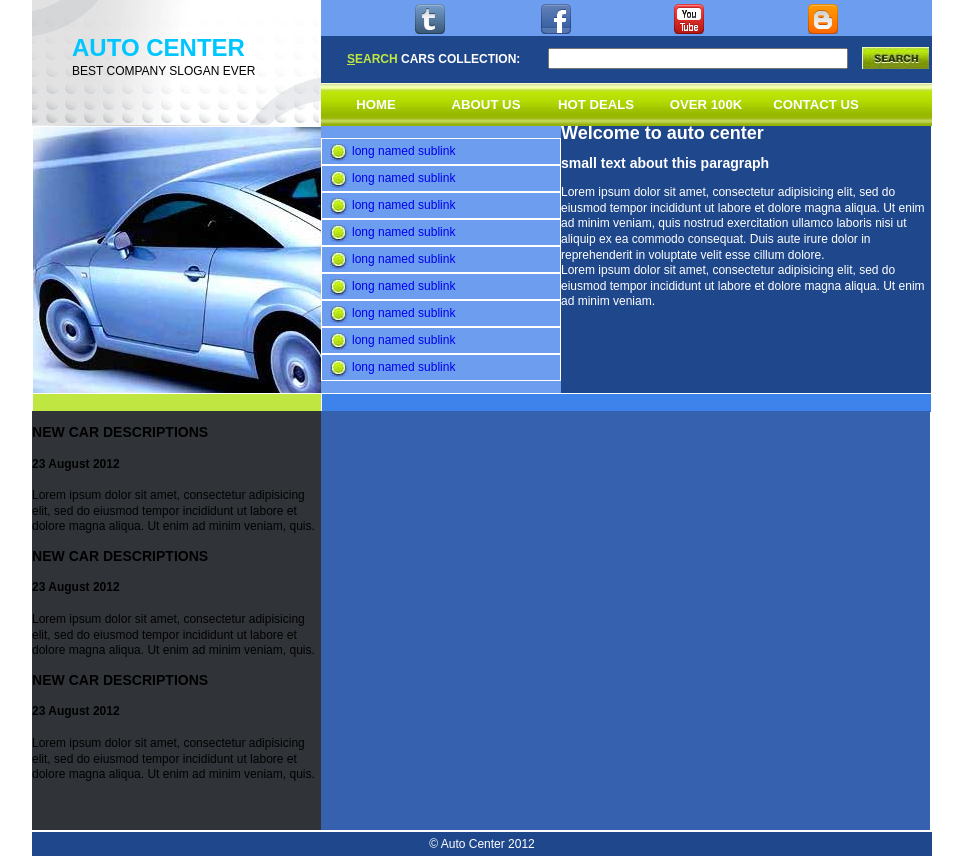
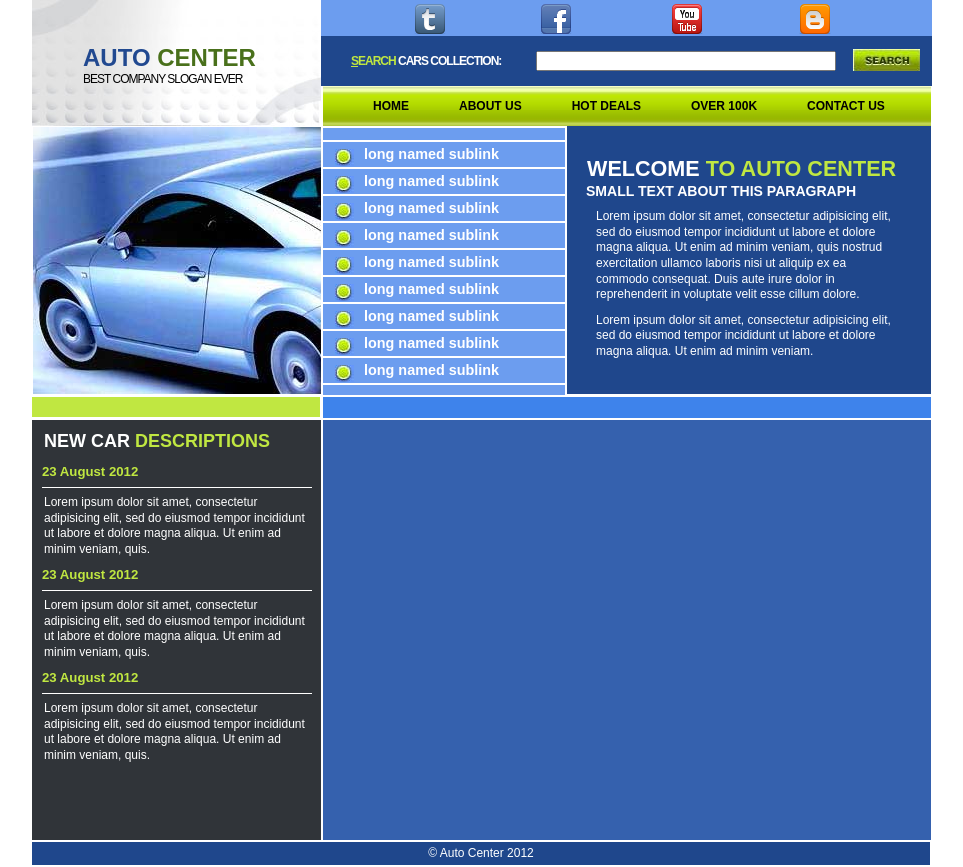
Before and after one commit to antonio-monge/websites, a plain HTML site: page projects/cmrockwell-final/index.html in a window 1280 px wide. Shown: the whole page, without its empty margins (158-1121 px from the left). Drawn offline with Linux system fonts and the light colour scheme.

Commit message:
added final

```diff
--- a/projects/cmrockwell-final/css/main.css
+++ b/projects/cmrockwell-final/css/main.css
@@ -6,52 +6,66 @@ a{text-decoration:none;}
 
 /* wrapper */
 #wrapper{position: relative; margin: 0 auto; width: 900px; background-color: #FFF; }
+#over {position: absolute; top: 0; left: 0; opacity: 0.5; width: 900px; z-index: 10; visibility: hidden; }
 
 /* header background: #fff url(image.gif) no-repeat top left*/
 #header{ height: 126px; text-transform:uppercase; position: relative; }
 #logo_div { height: 126px; width: 289px; background: #fff url('../images/upper-white.jpg') no-repeat top left; position:absolute; left:0; top:0; }
 #header-right {position:absolute; top:0; right:0; width: 611px; }
-#logo_div h1 { color:#00C6FF; margin: 40px 40px 8px 40px; font-size: 2em;}
-#logo_div h1 span { color:#00C6FF; }
-#logo_div p { margin-left: 40px; }
+#logo_div h1 { color: #214990; margin: 50px 40px 6px 51px; font-size: 2em;}
+#logo_div h1 span { color: #49701B; }
+#logo_div p { margin-left: 51px;  letter-spacing: -1px;}
 #social-links { height: 36px; background-color: #6C9DEf; position: relative; background-repeat: no-repeat; }
 .icon {background-image: url('../images/iconpack.png'); height: 34px; width: 34px; position:absolute; border: none; }
 #twitter {background-position: -341px -172px; left: 92px}
 #facebook {background-position: -501px -13px; left: 218px;}
-#youtube {background-position: -182px -115px; left: 352px;}
-#blogger {background-position: -11px -62px; left: 486px; }
+#youtube {background-position: -182px -115px; left: 350px;}
+#blogger {background-position: -11px -62px; left: 478px; }
 
-#search {height: 47px; background-color: #1F478C; line-height: 47px; padding-left: 26px; }
+#search {height: 50px; background-color: #1F478C; line-height: 50px; padding-left: 30px; letter-spacing: -1px; }
 .underline {text-decoration:underline; }
 .white {color: white; }
-#search label {color: #C0E741; margin-right: 24px; font-weight: bold; }
-#search input.text {width: 292px; margin-top: 12px;}
+#search label {color: #C0E741; margin-right: 32px; font-weight: bold; vertical-align: top;}
+#search input.text {width: 292px; margin-top: 12px; padding-top: 0;}
 #search input#searchBtn { background: #fff url('../images/search.jpg') no-repeat top left; width: 69px; height: 24px;
-							border: solid #1F478C 1px; background-position: 0px 0px; padding-top: 2px; margin-left: 10px}
+							border: solid #1F478C 1px; background-position: 0px 0px; padding-top: 2px; margin-left: 14px}
 
-#nav{  background: #fff url('../images/nav2.jpg') repeat-x top left; text-align: center; border: none; overflow: auto;}
+#nav{  background: #fff url('../images/nav2.jpg') repeat-x top left; text-align: center; border: none; overflow: hidden;
+		 width: 608px; margin-left: 2px; }
 #nav li{float:left; list-style:none;}
-#nav li a, #nav li span {font-size:1.1em; line-height: 43px; color: #fff; width: 110px; display:block; font-weight: bold;}
+#nav li a, #nav li span {font-size:1.0em; line-height: 41px; margin-left: 50px; color: #000; display:block; font-weight: bold;}
 #nav li a:hover{text-decoration:underline; }
 
 
-#content { height: 706px; }
+#content { height: 713px; }
 #middle { height: 267px; width: 289px; position: relative; }
 #middle #car { height: 267px; width: 289px;  background: #fff url('../images/car.jpg') no-repeat top left; border: solid white 1px;}
-#middle #sublinks {  height: 267px; width: 240px; position:absolute; top:0; left: 289px; background-color: #6C9DEf; }
-#sublinks ul { position: absolute; top: 12px; width: 100%; }
-#sublinks li { 	border: solid white 1px; background-image: url('../images/dot1.jpg');
-				background-repeat:no-repeat; background-position: 8px 5px; padding-left: 30px;
-				list-style-position: inside; list-style: none; height: 25px; line-height: 25px; }
-#middle #welcome {  height: 267px; width: 370px; position:absolute; top:0; left: 529px; background-color: #1F478C; color: #fff; }
+#middle #sublinks {  height: 267px; width: 242px; position:absolute; top:0; left: 289px; background-color: #6C9DEf;
+						border: solid white 2px; }
+#sublinks ul { position: absolute; top: 12px; width: 100%; border-bottom: solid white 2px;}
+#sublinks li { 	border-top: solid white 2px;
+				background-image: url('../images/dot1.jpg');
+				background-repeat:no-repeat; background-position: 12px 7px; padding-left: 41px;
+				list-style-position: inside; list-style: none; height: 25px; line-height: 25px; font-size: 1.2em; }
+#sublinks a { color: #fff; font-weight: bold; }
+#middle #welcome {  height: 268px; width: 364px; position:absolute; top:0; left: 535px; background-color: #1F478C; color: #fff; }
+#welcome h2 { font-weight: bold; margin: 35px 0 0 20px;  text-transform:uppercase; text-transform: uppercase; font-size: 1.8em; }
+#welcome h2 span { color: #C0E741;  }
+#welcome h3 { text-transform: uppercase; margin: 7px 0 0 19px; }
+#welcome p { margin: 10px 29px;  }
 
 #lower {position: relative; }
-#left_barrier { position: absolute; left: 0; top:0; width: 289px; border: solid white 1px; background-color: #C0E741; height: 18px; }
-#right_barrier { position: absolute; left: 289px; top:0; width: 609px; border: solid white 1px; background-color: #3E83EB; height: 18px; }
-#car_desc { position: absolute; left:0; top: 18px; width: 289px; height: 419px; background-color: #303439; }
-#car_content { position: absolute; left: 289px; top: 18px; width: 609px; height: 419px; background-color: #3561AE; }
-
-#footer { background-color: #1F478C; height: 24px; line-height: 24px; text-align: center; color: white;  }
+#left_barrier { position: absolute; margin-top: 4px; width: 288px; border-bottom: solid white 2px; background-color: #C0E741; height: 20px; }
+#right_barrier { position: absolute; left: 290px; margin-top: 3px; width: 608px; border: solid white 1px; background-color: #3E83EB; height: 21px; }
+#car_desc { position: absolute; left:0; top: 27px; width: 289px; height: 420px; background-color: #303439; border-bottom: solid white 2px; }
+#car_desc h3 { color: #fff; margin: 14px 10px 10px 12px; font-size: 1.5em;}
+#car_desc h3 span { color: #C0E741;}
+#car_desc h4 {color: #C0E741; margin: 14px 9px -10px 10px; font-size: 1.1em; border-bottom: solid white 1px; padding-bottom: 8px; }
+#car_desc p { color: #fff; font-size: 1.0em; margin: 17px 12px -5px 12px;}
+#car_content { position: absolute; left: 289px; top: 25px; width: 608px; height: 420px; background-color: #3561AE;
+				border: solid white 2px; }
+#footer { background-color: #1F478C; height: 24px; line-height: 24px; text-align: center; color: white; border: solid white 2px;
+			border-left: none;}
 /* colors
  *
 c-#000 black
--- a/projects/cmrockwell-final/index.html
+++ b/projects/cmrockwell-final/index.html
@@ -8,6 +8,7 @@
 <body>
 
 	<div id="wrapper">
+		<img src="images/fp-chrome-pc.jpg" id="over">
         <div id="header">
         	<div id="logo_div">
         		<h1>Auto <span>Center</span> </h1>
@@ -74,10 +75,10 @@
 					<h3>NEW CAR <span>DESCRIPTIONS</span></h3>
 					<h4 class="date">23 August 2012 </h4>
 					<p>Lorem ipsum dolor sit amet, consectetur adipisicing elit, sed do eiusmod tempor incididunt ut labore et dolore magna aliqua. Ut enim ad minim veniam, quis.</p>
-					<h3>NEW CAR <span>DESCRIPTIONS</span></h3>
+
 					<h4 class="date">23 August 2012 </h4>
 					<p>Lorem ipsum dolor sit amet, consectetur adipisicing elit, sed do eiusmod tempor incididunt ut labore et dolore magna aliqua. Ut enim ad minim veniam, quis.</p>
-					<h3>NEW CAR <span>DESCRIPTIONS</span></h3>
+
 					<h4 class="date">23 August 2012 </h4>
 					<p>Lorem ipsum dolor sit amet, consectetur adipisicing elit, sed do eiusmod tempor incididunt ut labore et dolore magna aliqua. Ut enim ad minim veniam, quis.</p>
 				</div>
```
Also changed, not shown: projects/cmrockwell-final/images/fp-chrome-pc.jpg.
